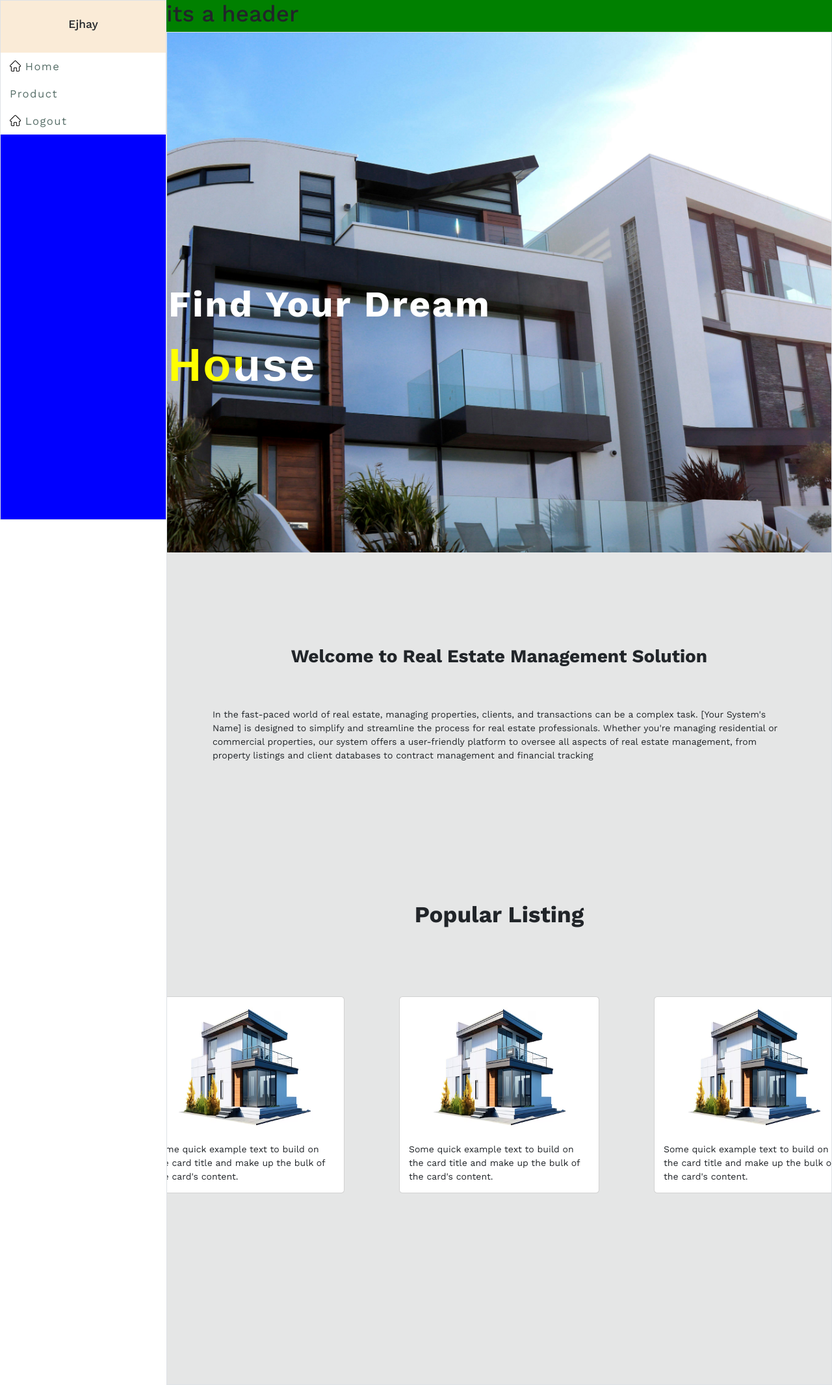
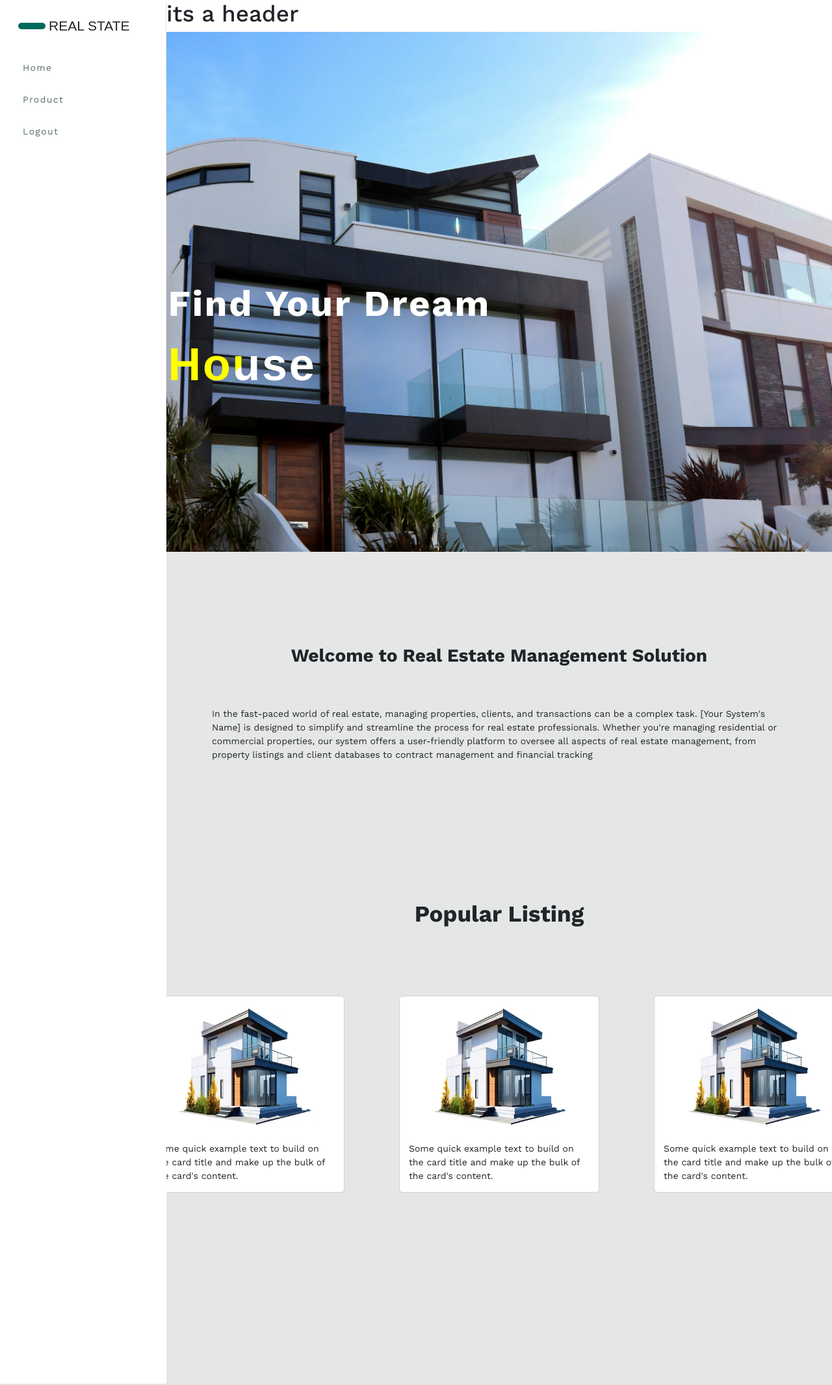
Before and after one commit to Ejxzdevs/Real-Estate-Management-System, a PHP site: page /admin.php in a window 1280 px wide. Shown: the whole page at 65% size. Run offline with PHP 8.4, Linux system fonts and the light colour scheme; some libraries are stand-ins or nearby versions; some web fonts are replaced.

Commit message:
add style

```diff
--- a/admin.php
+++ b/admin.php
@@ -15,14 +15,14 @@
 </head>
 <body>
     <div class="container-fluid admin-container p-0">
-        <aside class="border" style="width: 20%;" >
+        <aside style="width: 20%;" >
                 <?php require_once 'app/view/components/sidebar.php' ?>
         </aside>
         <main class="mainContainer" style="width: 80%;">
             <header class="admin-header">
                 <h1>its a header</h1>
             </header>
-            <section class="border">
+            <section>
                 <?php require_once $page; ?>
             </section>
         </main>
--- a/app/view/components/sidebar.php
+++ b/app/view/components/sidebar.php
@@ -1,17 +1,17 @@
 <nav class="navContainer" >
     <div class="logo">
-        <h5>Ejhay</h5>
+        <i class="bi bi-houses"></i><span>REAL STATE</span>
     </div>
     <div class="menu">
         <ul>
             <li>
-                <img src="public/images/icons/home.png" alt=""><a href="?route=dashboard">home</a>
+                <i class="bi bi-ui-checks-grid"></i><a href="?route=dashboard">home</a>
             </li>
             <li>
-                <a href="?route=product">product</a>
+                <i class="bi bi-house"></i><a href="?route=product">product</a>
             </li>
             <li>
-                <img src="public/images/icons/home.png" alt=""><a href="app/http/controller/logout.php">Logout</a>
+                <i class="bi bi-box-arrow-in-left"></i><a href="app/http/controller/logout.php">Logout</a>
             </li>
         </ul>
     </div>
```
Also changed, not shown: public/assets/styles/global.css, public/assets/styles/global.scss, public/assets/styles/sidebar.css, public/assets/styles/sidebar.scss, 2 other files.
